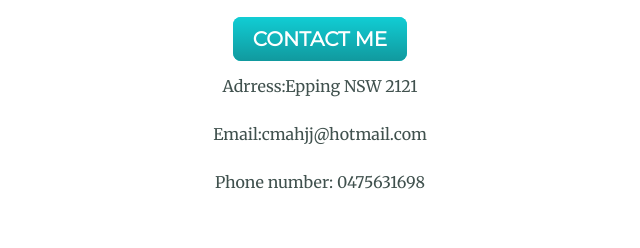
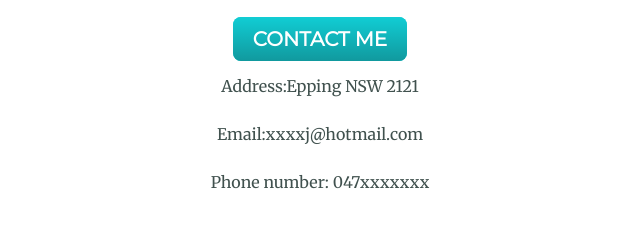
Before and after one commit to Mia-Chen-hub/First-Website, a plain HTML site: page index.html in a window 1280 px wide. Shown: the part 2661-2909 px from the top of the page, 320-960 px from the left. Drawn offline with Linux system fonts and the light colour scheme.

Commit message:
Update index.html

```diff
--- a/index.html
+++ b/index.html
@@ -42,9 +42,9 @@
       <h2>Get In Touch</h2>
       <p class="contact-message">I also love running, climbing, Lego building and hiking. Feel free to contact me if you share the same interests.</p>
       <h3><a class="btn" href="mailto:cmahjjjj@gmail.com">CONTACT ME</a></h3>
-      <p>Adrress:Epping NSW 2121</p>
-      <p>Email:cmahjj@hotmail.com</p>
-      <p>Phone number: 0475631698</p>
+      <p>Address:Epping NSW 2121</p>
+      <p>Email:xxxxj@hotmail.com</p>
+      <p>Phone number: 047xxxxxxx</p>
     </div>
   </div>
   <div class="bottom-container">
```
